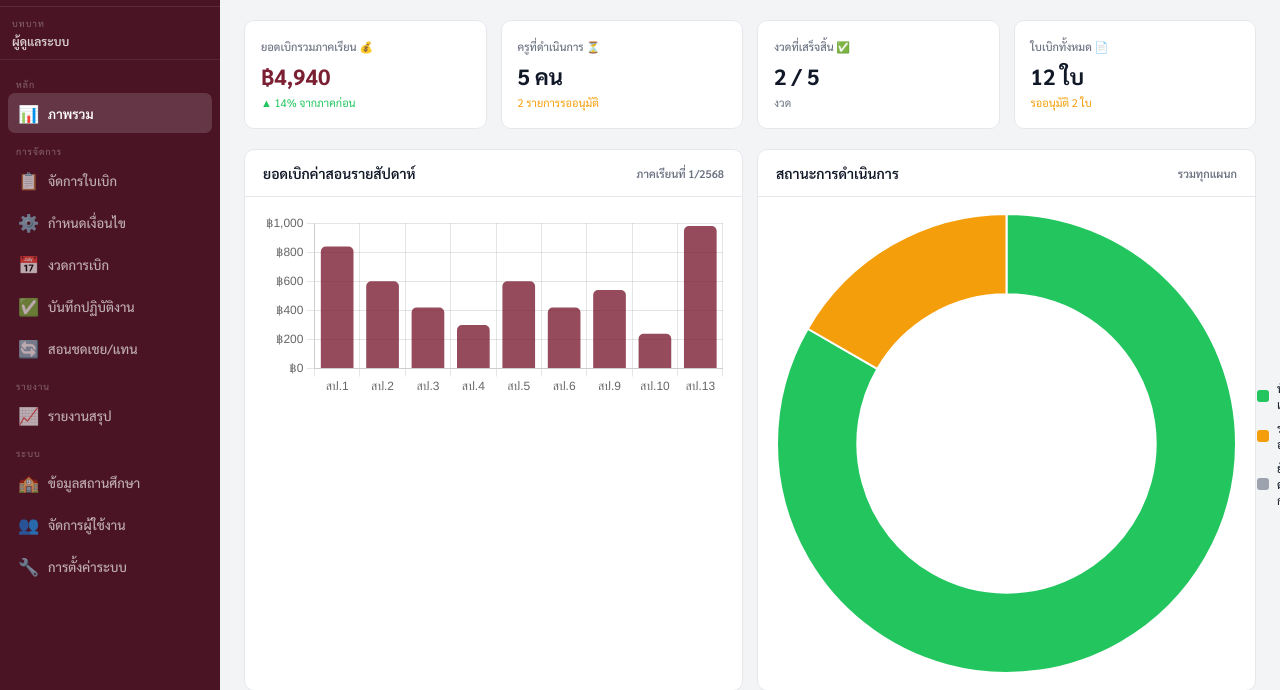
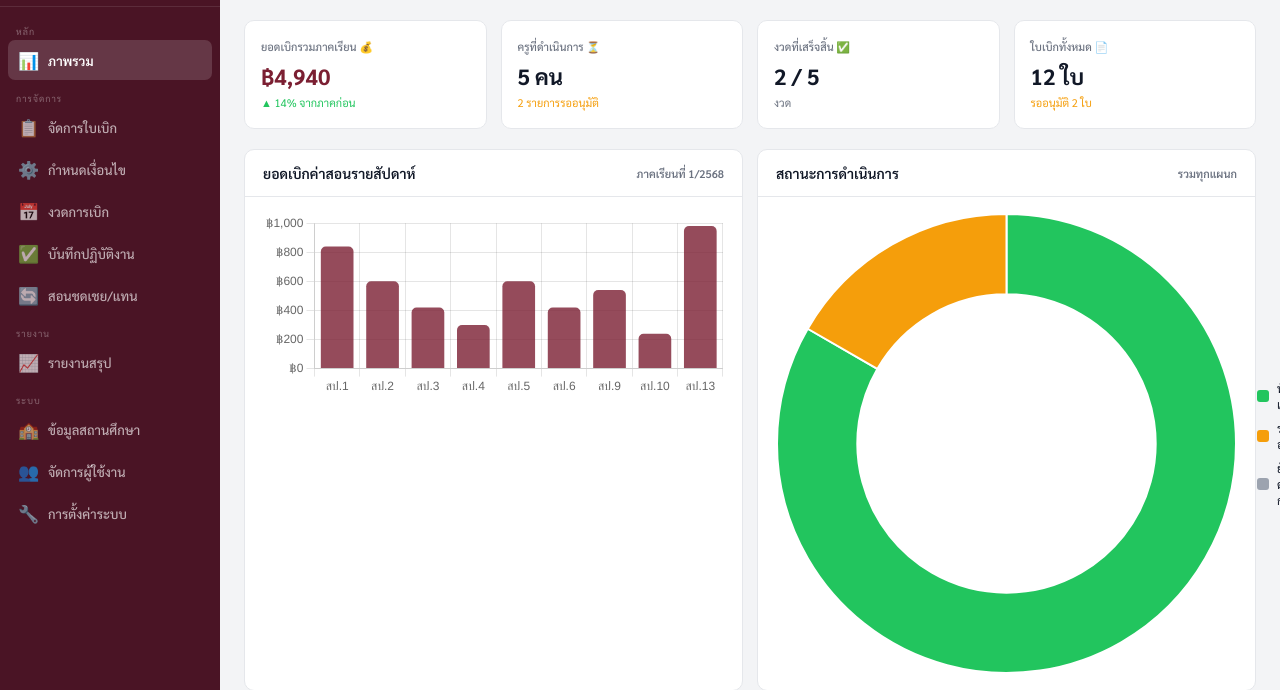
Before and after one commit to kinoppol/load, a PHP site: page / in a window 1280 px wide. Shown: the part 58-748 px from the top of the page. Run offline with PHP 8.4, Linux system fonts and the light colour scheme; a user stored in the database is signed in; data comes from the database, SQL or seed files in the repository; data that the repository does not hold is empty; some libraries are stand-ins or nearby versions.

Commit message:
เอาบทบาทออกจากเมนูด้านข้าง (แสดงที่มุมบนขวาแล้ว)
Co-Authored-By: Claude Opus 4.8 <noreply@anthropic.com>

```diff
--- a/index.php
+++ b/index.php
@@ -35,10 +35,6 @@ $initial    = mb_substr($user['full_name'], 0, 1);
         <div class="sb-title">ระบบเบิกค่าตอบแทน</div>
         <div class="sb-sub">การสอนเกินภาระงาน</div>
       </div>
-    </div>
-    <div class="sb-user" id="sb-user-area">
-      <div style="font-size:9px;color:rgba(255,255,255,.35);text-transform:uppercase;letter-spacing:1px;margin-bottom:4px">บทบาท</div>
-      <div style="font-size:12px;color:rgba(255,255,255,.8);font-weight:600"><?= htmlspecialchars($roleLabel) ?></div>
     </div>
     <nav class="sb-nav" id="nav-menu"></nav>
   </aside>
```
